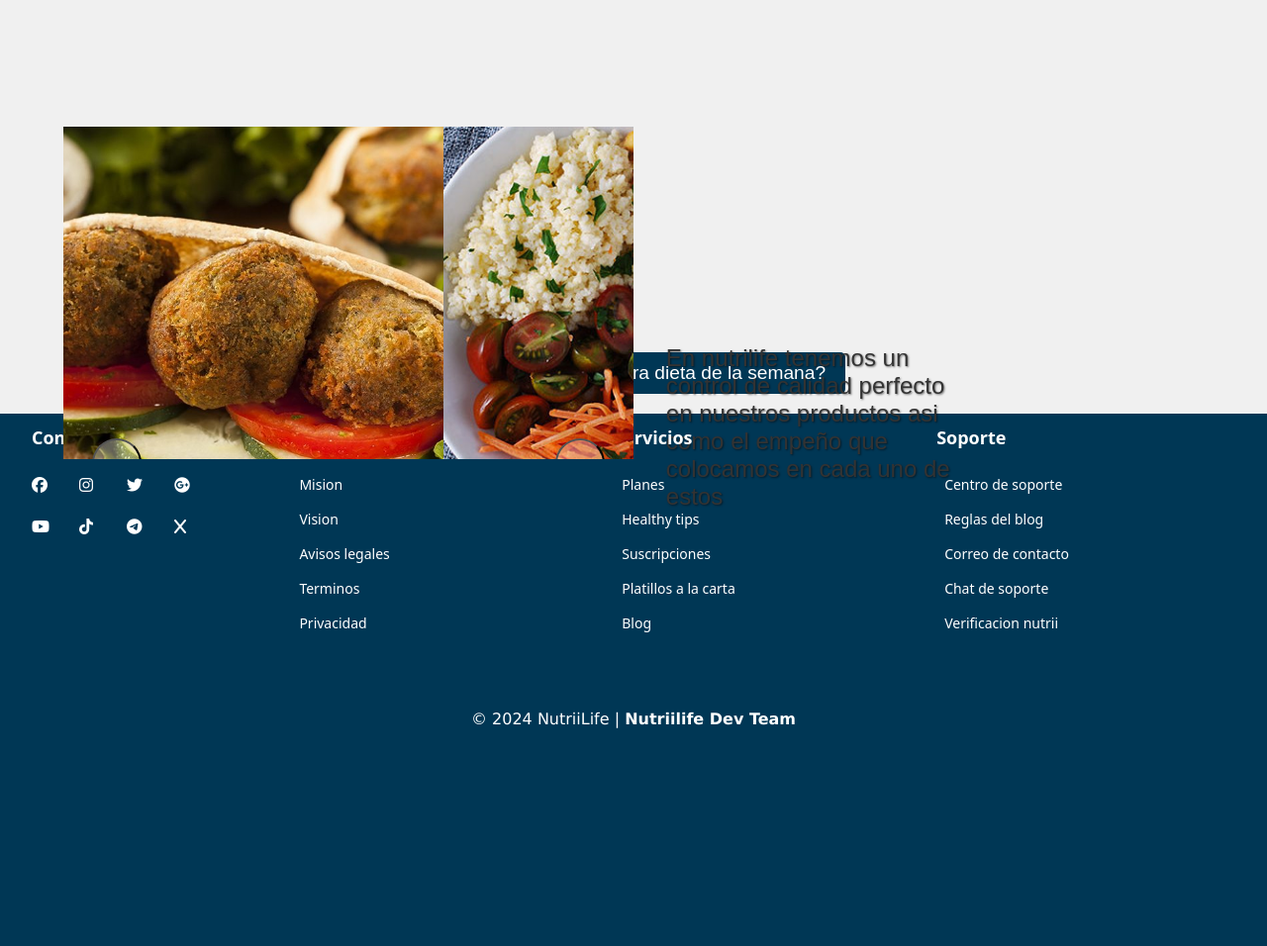
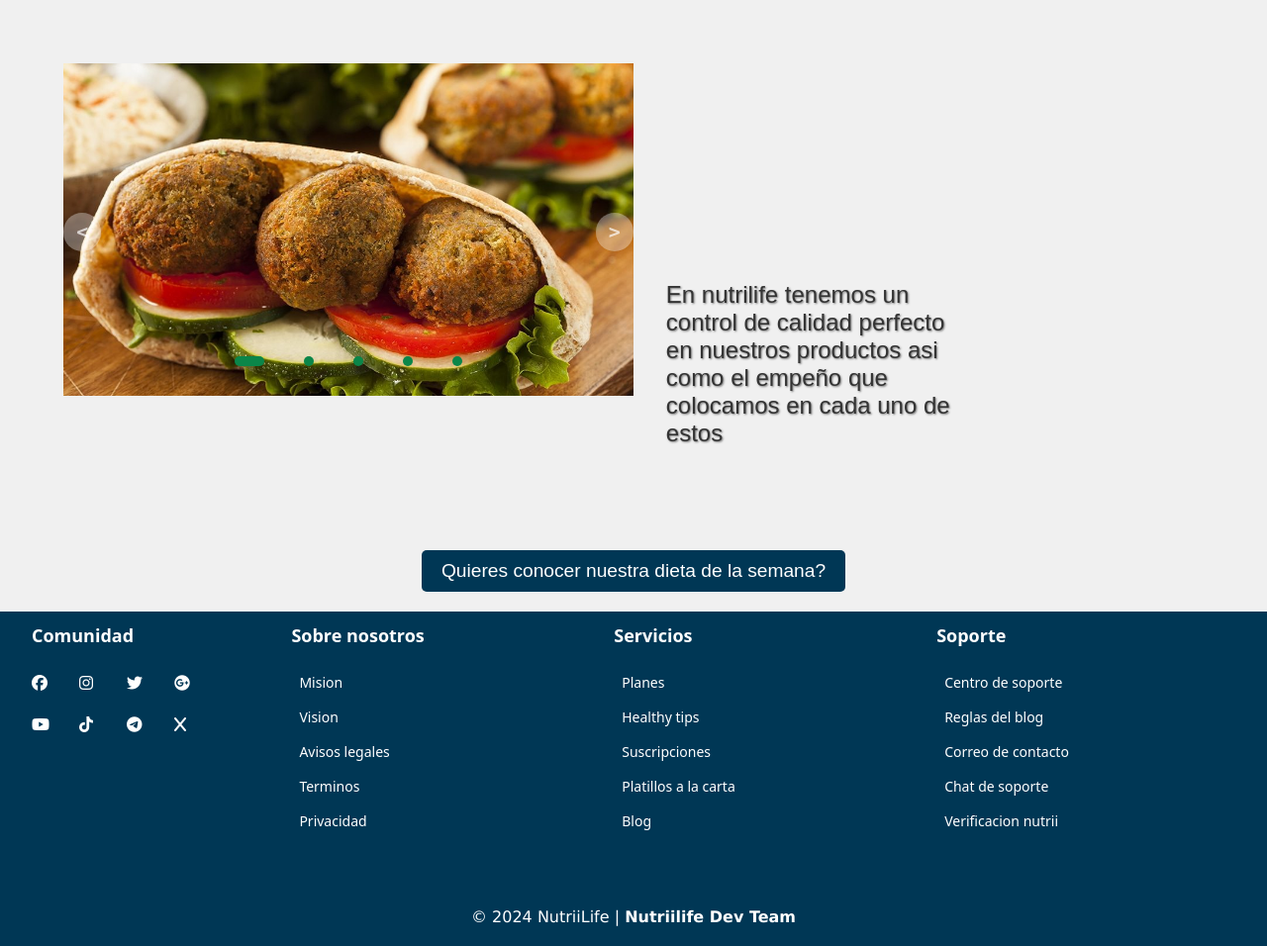
Before and after one commit to Pxnque/Nutriilife, a PHP site: page /LandingPage.html in a window 1280 px wide. Shown: the part 80-1036 px from the top of the page at 99% size. Before the commit the page ends 816 px from the top, so only its background shows below. Run offline with PHP 8.4, Linux system fonts and the light colour scheme.

Commit message:
Se arreglo las medidas vh y vw que causaban un desboradimiento del div-carrusel. Se cambio el estilo de los botones

```diff
--- a/LandingPage.html
+++ b/LandingPage.html
@@ -50,8 +50,8 @@
                         </div>
                     </div>
                     <div class="buttons-carousel">
-                        <button id="prev"></button>
-                        <button id="next"></button>
+                        <button id="prev"><</button>
+                        <button id="next">></button>
                     </div>
                     <ul class="dots">
                         <li class="active"></li>
--- a/nutriilife.css
+++ b/nutriilife.css
@@ -94,9 +94,10 @@ header{
 .div-carr{
     display: grid;
     grid-template-columns: repeat(2,42vw);
-    padding-top: 10vw;
+    padding-top: 5vw;
     padding-left: 5vw;
-    height: 42vh;
+    padding-bottom: 5vw;
+    height: 100%;
     grid-gap: 4vw;
 }
 .carrusel {
@@ -111,8 +112,8 @@ header{
 }
 .slider{
     width: 45vw;
-    max-width: 700px;
-    height: 700px;
+
+    height: 42vh;
     margin: auto;
     position: relative;
 }
@@ -120,34 +121,35 @@ header{
     position: absolute;
     top: 0;
     left: 0;
-    height: 30vw;
+    height: 45vw;
     display: flex;
-    width: 30vw;
+    width: 42vw;
 }
 
 .list img{
-    width: 30vw;
-    max-width: 40vw;
-    height: 30vw;
+    width: 45vw;
+    height: 42vh;
     object-fit: cover;
 
 }
 .buttons-carousel{
     position: absolute;
     top: 45%;
-    left: 5%;
-    width: 90%;
+    left: 0%;
+    width: 100%;
     display: flex;
     justify-content: space-between;
 }
 .buttons-carousel button{
-    width: 50px;
-    height: 50px;
+    width: 3vw;
+    height: 3vw;
     border-radius: 50%;
-    background-color: #fff5;
-    color: white;
+    background-color: rgba(255, 255, 255, 0.333);
+    border-color: rgba(145, 198, 245, 0);
+    color: rgba(255, 255, 255, 0.692);
     font-family: monospace;
     font-weight: bold;
+    font-size: x-large;
 }
 .dots{
     position: absolute;
@@ -164,7 +166,7 @@ header{
     list-style: none;
     width: 10px;
     height: 10px;
-    background-color: #fff;
+    background-color: #0b8649;
     margin: 20px;
     border-radius: 20px;
 }
```
